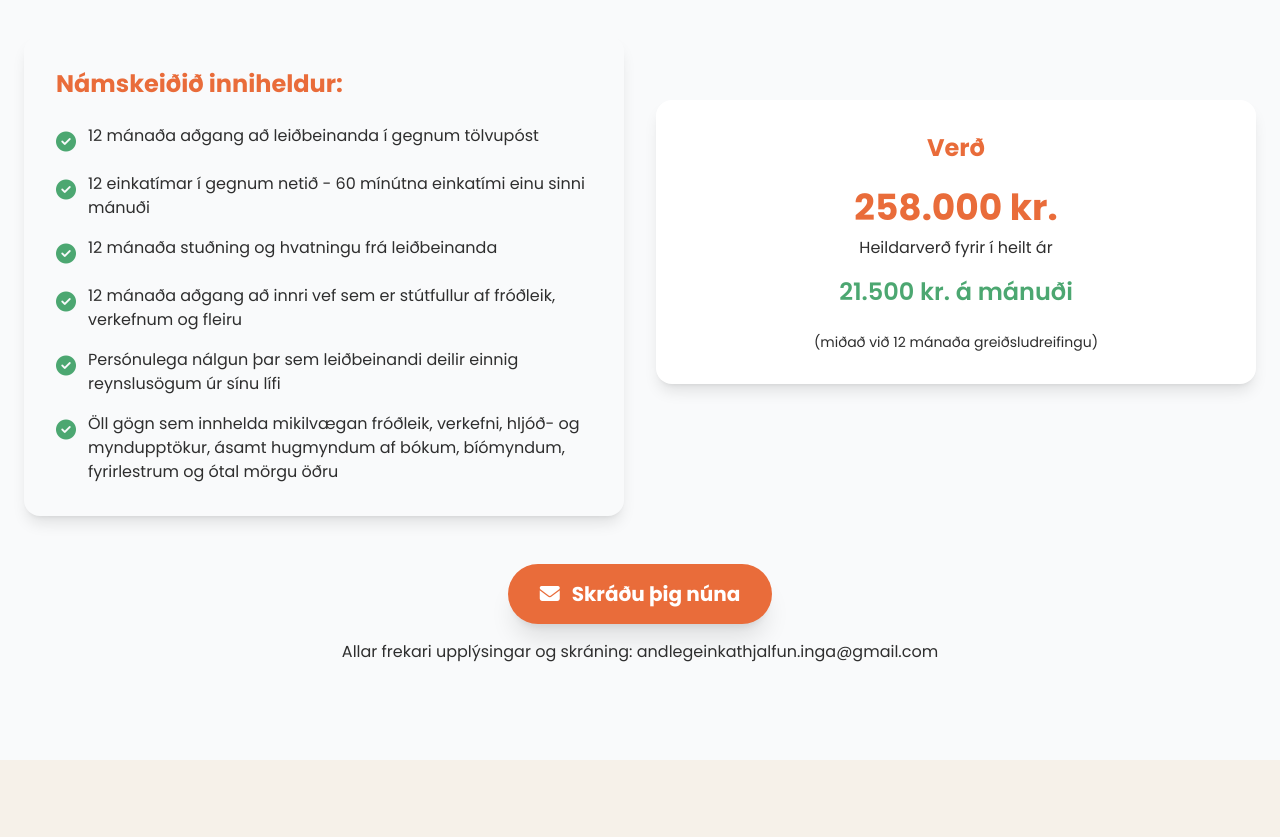
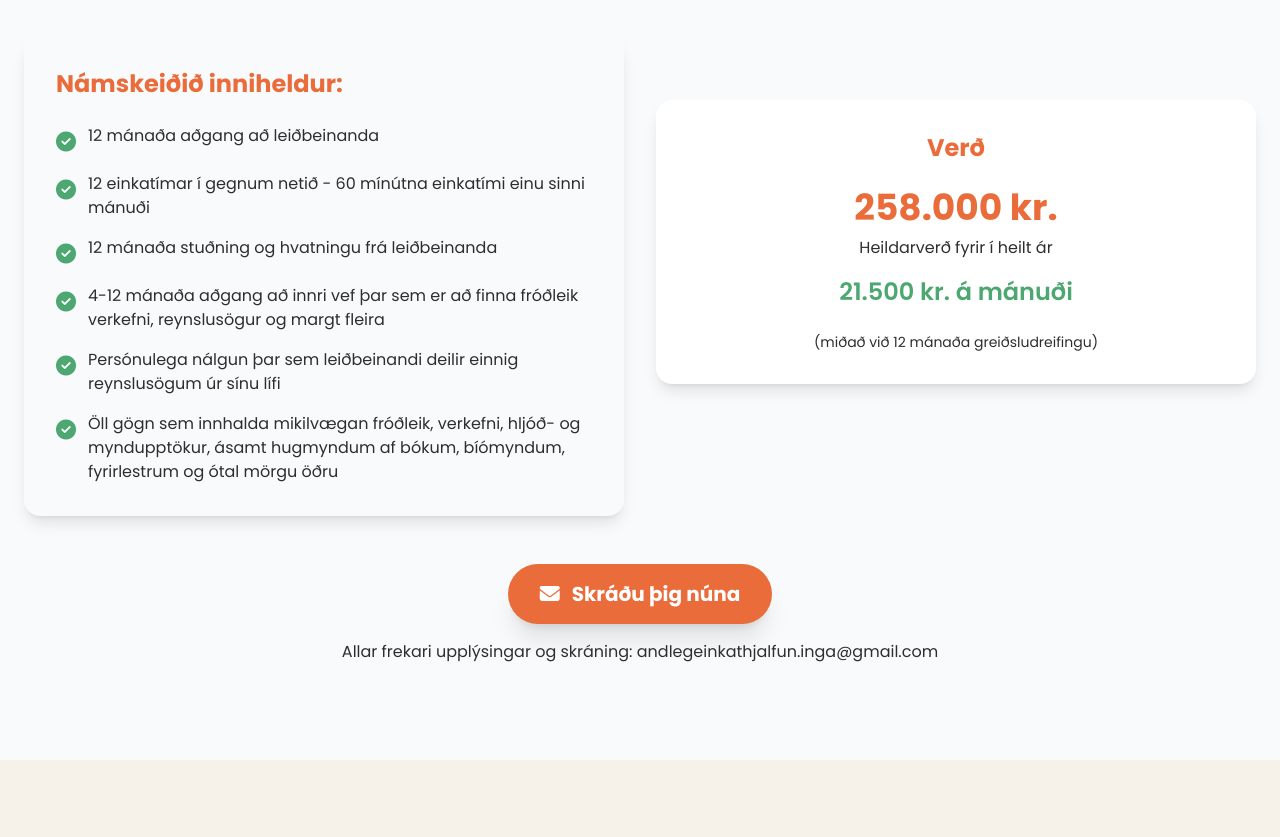
Before and after one commit to HaxorHax22/andleg_thjalfun, a plain HTML site: page index.html in a window 1280 px wide. Shown: the part 4880-5717 px from the top of the page. Drawn offline with nearby package versions, Linux system fonts and the light colour scheme.

Commit message:
Update namskeid section

```diff
--- a/index.html
+++ b/index.html
@@ -660,7 +660,7 @@
                                 <ul class="space-y-3 sm:space-y-4 text-deep-charcoal">
                                 <li class="flex items-start">
                                     <i class="fas fa-check-circle text-leaf-green text-lg sm:text-xl mr-3 mt-1"></i>
-                                    <span class="text-sm sm:text-base">12 mánaða aðgang að leiðbeinanda í gegnum tölvupóst</span>
+                                    <span class="text-sm sm:text-base">12 mánaða aðgang að leiðbeinanda</span>
                                 </li>
                                 <li class="flex items-start">
                                     <i class="fas fa-check-circle text-leaf-green text-lg sm:text-xl mr-3 mt-1"></i>
@@ -672,7 +672,7 @@
                                 </li>
                                 <li class="flex items-start">
                                     <i class="fas fa-check-circle text-leaf-green text-lg sm:text-xl mr-3 mt-1"></i>
-                                    <span class="text-sm sm:text-base">12 mánaða aðgang að innri vef sem er stútfullur af fróðleik, verkefnum og fleiru</span>
+                                    <span class="text-sm sm:text-base">4-12 mánaða aðgang að innri vef þar sem er að finna fróðleik verkefni, reynslusögur og margt fleira</span>
                                 </li>
                                 <li class="flex items-start">
                                     <i class="fas fa-check-circle text-leaf-green text-lg sm:text-xl mr-3 mt-1"></i>
@@ -680,7 +680,7 @@
                                 </li>
                                 <li class="flex items-start">
                                     <i class="fas fa-check-circle text-leaf-green text-lg sm:text-xl mr-3 mt-1"></i>
-                                    <span class="text-sm sm:text-base">Öll gögn sem innhelda mikilvægan fróðleik, verkefni, hljóð- og myndupptökur, ásamt hugmyndum af bókum, bíómyndum, fyrirlestrum og ótal mörgu öðru</span>
+                                    <span class="text-sm sm:text-base">Öll gögn sem innhalda mikilvægan fróðleik, verkefni, hljóð- og myndupptökur, ásamt hugmyndum af bókum, bíómyndum, fyrirlestrum og ótal mörgu öðru</span>
                                 </li>
                             </ul>
                             </div>
```
